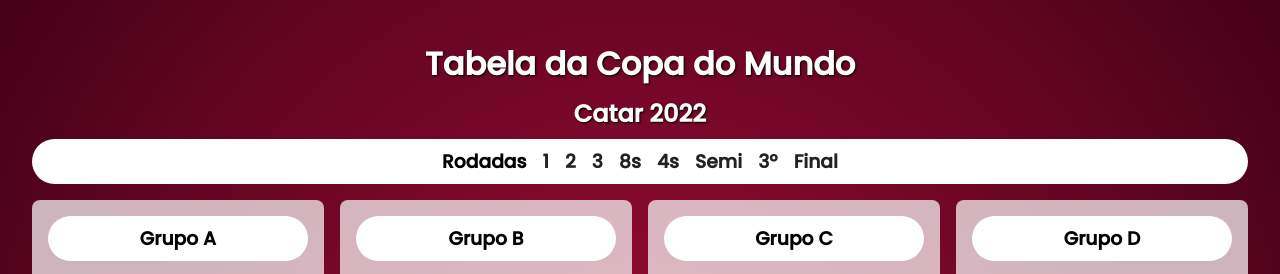
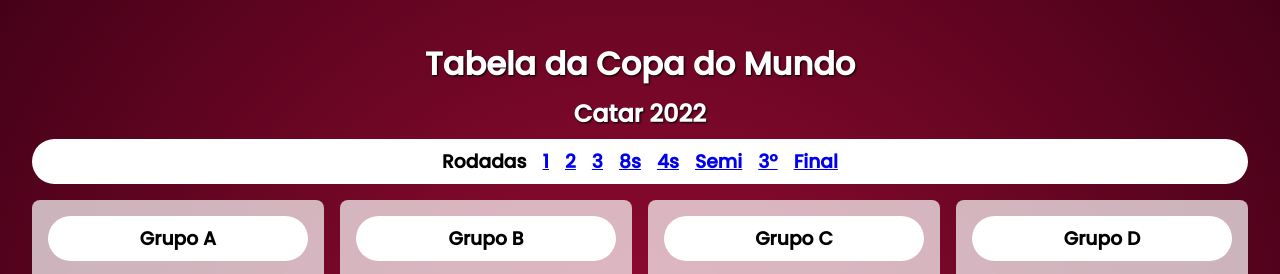
Before and after one commit to edsonmaia/tabela-da-copa2022-p2, a plain HTML site: page index.html in a window 1280 px wide. Shown: the top 274 px of the page. Drawn offline with Linux system fonts and the light colour scheme.

Commit message:
Update style.css

```diff
--- a/css/style.css
+++ b/css/style.css
@@ -150,16 +150,6 @@ h4, h5 {
     margin: 0.5rem 0;
 }
 
-/* link a */
-a {
-    text-decoration: none;
-    color: #222;
-}
-
-a:hover {
-    color:rgba(157, 12, 53, 1);
-}
-
 .btn-fase {
     background: rgba(157, 12, 53);
     color: #fff;
```
